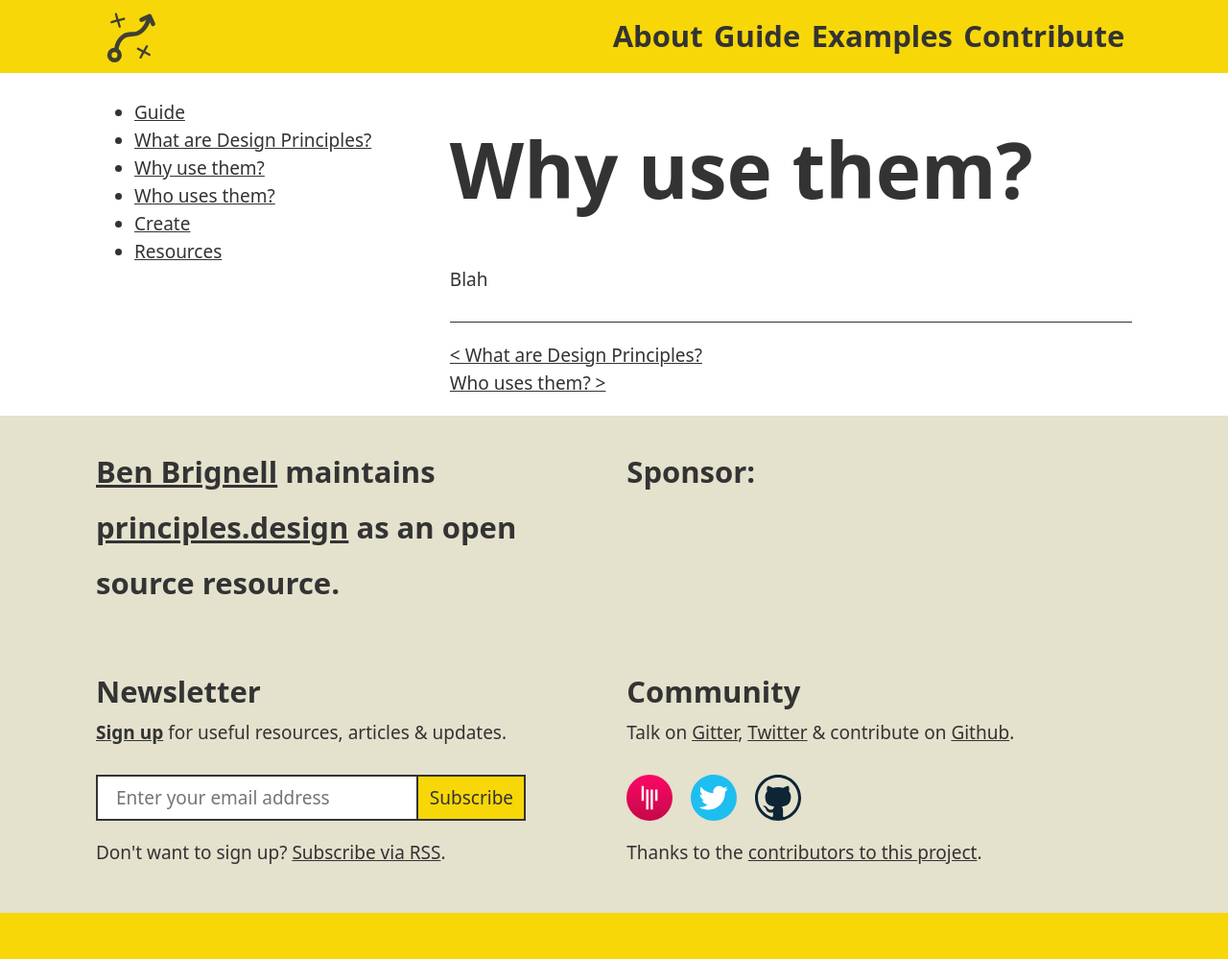
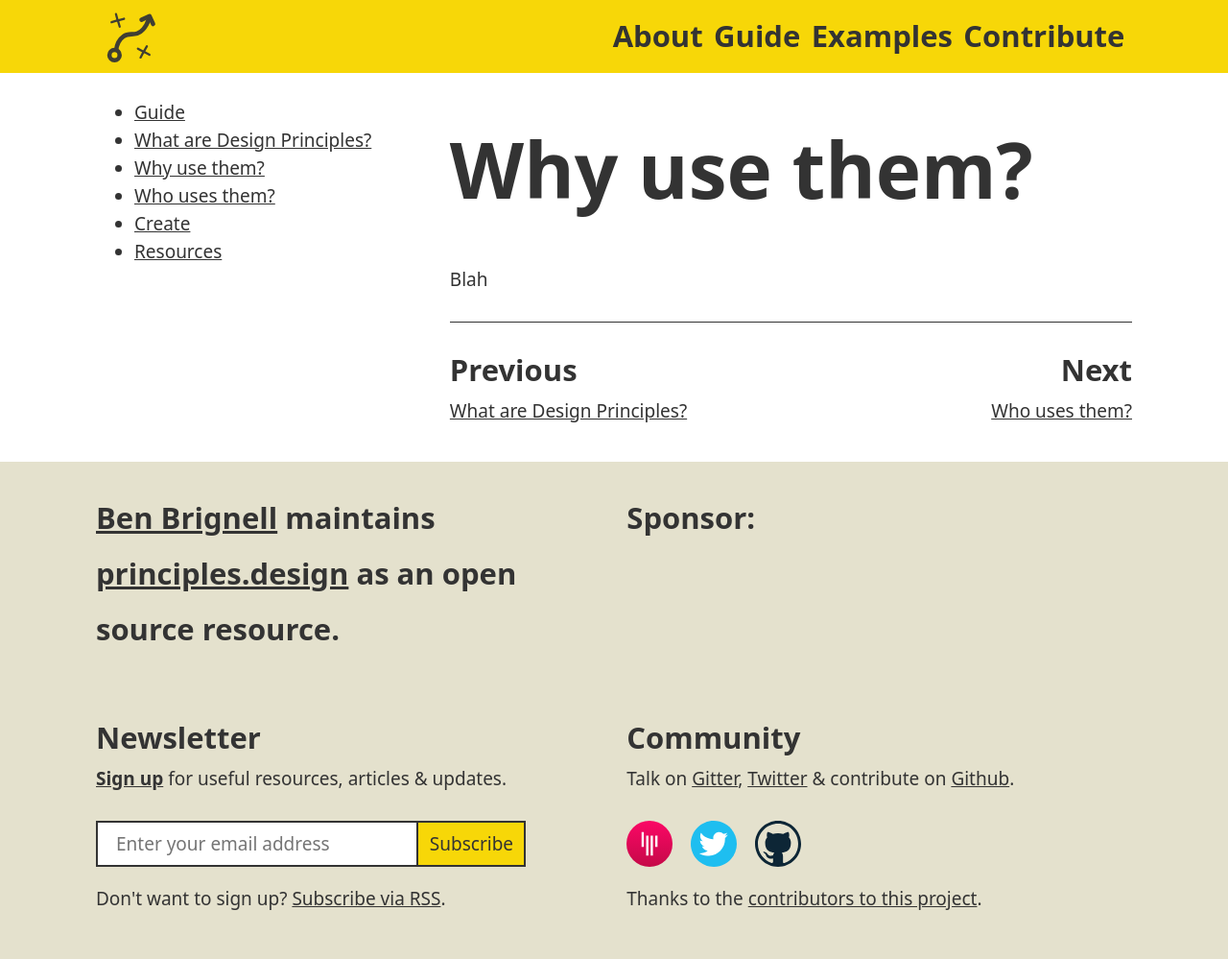
Before and after one commit to benbrignell/principles.design, a Jekyll site: the page built from _guide/03-why-use-them.md, in a window 1280 px wide. Shown: the whole page at 96% size. Built offline with Jekyll 4.4.1, drawn with Linux system fonts in a browser that asks for light colours; comment, search, counter and statistics services are not loaded; before the commit the page ends 951 px from its top, so only the background shows below that.

Commit message:
poc for guide pagination

```diff
--- a/_layouts/guide.html
+++ b/_layouts/guide.html
@@ -50,9 +50,22 @@ layout: default
       };
       </script>
 
-      {% if prevurl %}<a href="{{prevurl}}" class="prev">< {{prevtitle}}</a>{% endif %}<br />
+      <div class="wrapper" style="width: 100%;">
+        <div class="two-up">
+          {% if prevurl %}
+            <span class="h3"><strong>Previous</strong></span><br>
+            <span><a href="{{prevurl}}" class="prev">{{prevtitle}}</a></span>
+            {% endif %}
+        </div>
+        <div class="two-up" style="text-align: right;">
+          {% if nexturl %}
+            <span class="h3"><strong>Next</strong></span><br>
+            <span><a href="{{nexturl}}" class="nxt">{{nexttitle}}</a></span>
+          {% endif %}
+        </div>
 
-      {% if nexturl %}<a href="{{nexturl}}" class="nxt">{{nexttitle}} ></a>{% endif %}
+
+    </div>
 
     </article>
 
```
